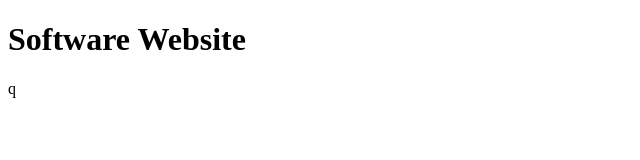
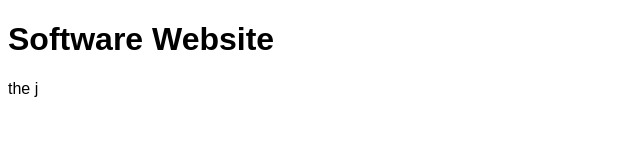
Before and after one commit to bigflyrat/software-website-goated-version, a plain HTML site: page index.html in a window 1280 px wide. Shown: the whole page, without its empty margins (0-640 px from the left). Drawn offline with Linux system fonts and the light colour scheme.

Commit message:
properly link css

```diff
--- a/index.html
+++ b/index.html
@@ -2,9 +2,10 @@
 <html>
     <head>
         <title>softare</title>
+        <link type="text/css" href="main.css" rel="stylesheet">
     </head>
     <body>
         <h1>Software Website</h1>
-        <p>q</p>
+        <p>the j</p>
     </body>
 </html>
```
